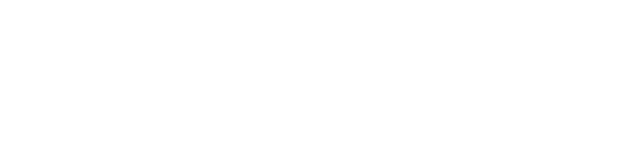
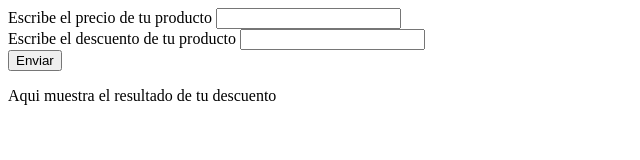
Before and after one commit to catop98/Mi-calculadora, a plain HTML site: page media.html in a window 1280 px wide. Shown: the whole page, without its empty margins (0-640 px from the left). Drawn offline with Linux system fonts and the light colour scheme.

Commit message:
primera version de media

```diff
--- a/media.html
+++ b/media.html
@@ -7,6 +7,34 @@
     <title>Document</title>
 </head>
 <body>
+
+    <form >
+
+        <div>
+          <label for="InputPrice" >Escribe el precio de tu producto</label>
+          <input type="number"  id="InputPrice" aria-describedby="emailHelp">
+
+        </div>
+
+        <div >
+          <label for="InputDiscount" >Escribe el descuento de tu producto</label>
+          <input type="number"  id="InputDiscount">
+        </div>
+
+
+
+        <button type="button"  onclick="onClickButtonPriceDiscount()">Enviar</button>
+
+        <p id="ResultP">Aqui muestra el resultado de tu descuento</p>
+
+      </form>
+
+
+
+
+
+
+
     <script src="./media.js"></script>
 </body>
 </html>
```
Also changed, not shown: index.html (+1 -1 lines).
